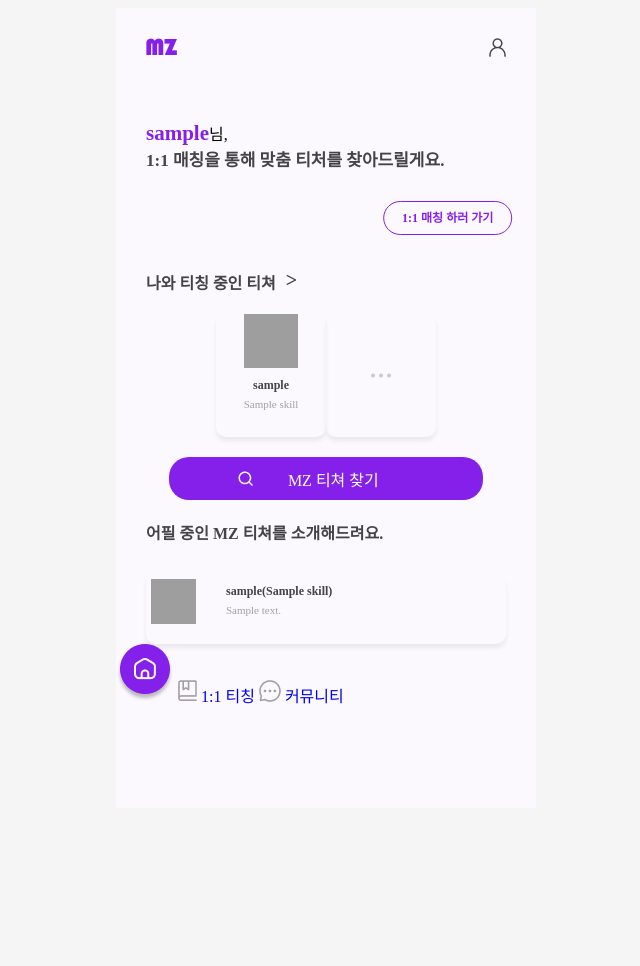
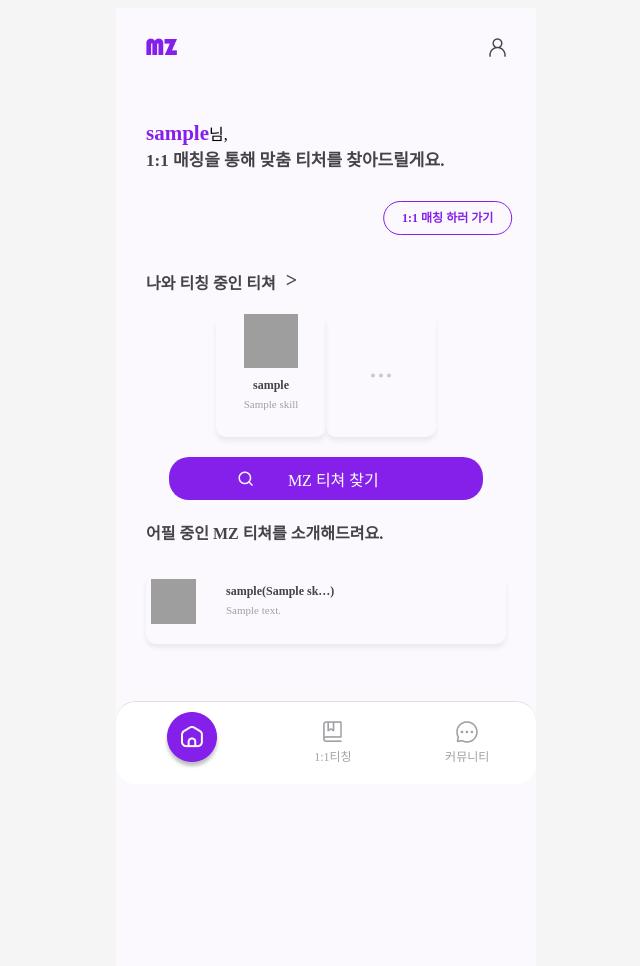
Before and after one commit to mminjukim/2024-Herethon-6, a Django app: page /main/ in a window 1280 px wide. Shown: the top 966 px of the page, without its empty margins (314-954 px from the left). Before the commit the page ends 704 px from the top, so only its background shows below. Run offline with Django 4.2, Linux system fonts and the light colour scheme; a user stored in the database is signed in; tables that the repository leaves empty hold one stand-in row (values such as "Sample post"); grey boxes are pictures that could not be loaded.

Commit message:
러너, 티쳐 메인페이지 완료

```diff
--- a/mzSkill/main/templates/learner_main.html
+++ b/mzSkill/main/templates/learner_main.html
@@ -95,7 +95,7 @@
                 {% endif %}
                 <div class="introducebox">
                   <div class="teacherAname">
-                    {{ teacher.nickname }}({% for skill in teacher.skills.all %}{{ skill }}{% if not forloop.last %}/{% endif %}{% endfor %})
+                    {{ teacher.nickname }}({% for skill in teacher.skills.all %}{{ skill|truncatechars:10 }}{% if not forloop.last %}/{% endif %}{% endfor %})
                   </div>
                   <div class="teacherIntroduce">
                     {{ teacher.bio }}
@@ -106,40 +106,27 @@
             {% endfor %}
           </div>
         </div>
-        <!-- <nav>
+        <nav>
           <ul class="navContainer">
-            <li class="navHome">
+            <li class="nav-item">
               <a href="{% url 'main:main' %}"
                 ><img src="{% static 'images/mainRunner/Group 214.png' %}"
               /></a>
             </li>
-            <li class="navTeaching">
+            <li class="nav-item">
               <a href="{% url 'chat:room'%}"
                 ><img src="{% static 'images/mainRunner/🦆 icon _bookmark book_.png' %}"
               /></a>
               <a href="{% url 'chat:room'%}">1:1티칭</a>
             </li>
-            <li class="navCommunity">
+            <li class="nav-item">
               <a href="{% url 'community:community' 0 1 %}"
                 ><img src="{% static 'images/mainRunner/🦆 icon _chat bubble_.png' %}"
               /></a>
               <a href="{% url 'community:community' 0 1 %}">커뮤니티</a>
             </li>
           </ul>
-        </nav> -->
-        <nav class="bottom-nav">
-          <a href="{% url 'main:main' %}" class="nav-item">
-              <img src="{% static 'images/mainRunner/Group 214.png' %}" alt="Community Icon">
-          </a>
-          <a href="{% url 'chat:room'%}" class="nav-item">
-              <img src="{% static 'images/community/teaching.png' %}" alt="Community Icon">
-              <span>1:1 티칭</span>
-          </a>
-          <a href="{% url 'community:community' 0 1 %}" class="nav-item1">
-              <img src="{% static 'images/mainRunner/🦆 icon _chat bubble_.png' %}" alt="Community Icon">
-              <span>커뮤니티</span>
-          </a>
-      </nav>
+        </nav>
       </div>
     </div>
   </body>
--- a/mzSkill/matching/templates/match_teacher_list.html
+++ b/mzSkill/matching/templates/match_teacher_list.html
@@ -27,7 +27,7 @@
                 {% endif %}
                 <h3>{{ got_teachers.0.nickname }}</h3>
                 <p class="card-subtitle">
-                    {% for skill in got_teachers.0.skills.all %}{{ skill }}{% if not forloop.last %}/{% endif %}{% endfor %}
+                    {% for skill in got_teachers.0.skills.all %}{{ skill|truncatechars:10 }}{% if not forloop.last %}/{% endif %}{% endfor %}
                 </p>
                 <p class="card-details">{{ got_teachers.0.bio }}</p>
                 <div class="card-buttons">
@@ -55,7 +55,7 @@
                 {% endif %}
                 <h3>{{ got_teachers.1.nickname }}</h3>
                 <p class="card-subtitle">
-                    {% for skill in got_teachers.1.skills.all %}{{ skill }}{% if not forloop.last %}/{% endif %}{% endfor %}
+                    {% for skill in got_teachers.1.skills.all %}{{ skill|truncatechars:10 }}{% if not forloop.last %}/{% endif %}{% endfor %}
                 </p>
                 <p class="card-details">{{ got_teachers.1.bio }}</p>
                 <div class="card-buttons">
@@ -84,7 +84,7 @@
                 {% endif %}
                 <h3>{{ got_teachers.2.nickname }}</h3>
                 <p class="card-subtitle">
-                    {% for skill in got_teachers.2.skills.all %}{{ skill }}{% if not forloop.last %}/{% endif %}{% endfor %}
+                    {% for skill in got_teachers.2.skills.all %}{{ skill|truncatechars:10 }}{% if not forloop.last %}/{% endif %}{% endfor %}
                 </p>
                 <p class="card-details">{{ got_teachers.2.bio }}</p>
                 <div class="card-buttons">
--- a/mzSkill/static/css/mainRunner.css
+++ b/mzSkill/static/css/mainRunner.css
@@ -1,5 +1,8 @@
 html {
   background-color: whitesmoke;
+}
+body {
+  font-family: "pretendard";
 }
 .backgroundContainer {
   max-width: 420px;
@@ -8,6 +11,7 @@ html {
   background-color: #fbf8fe;
   display: flex;
   flex-wrap: wrap;
+  padding-bottom: 800px;
 }
 .mainContainer {
   width: 100%;
@@ -110,6 +114,7 @@ html {
   grid-template-columns: 2fr 7fr;
   border-radius: 10px;
   margin-top: 30px;
+  position: relative;
 }
 .teacherIntroduce {
   grid-column: 2/4;
@@ -142,33 +147,35 @@ html {
   margin-top: 5px;
 }
 .navContainer {
+  margin-top: 100px;
   display: flex;
-  justify-content: space-between;
-  background-color: white;
-  border-radius: 20px 20px 0 0;
-  height: 91px;
-  list-style-type: none;
-  padding-right: 40px;
+  justify-content: space-around;
+  align-items: center;
+  padding: 10px 0;
+  background-color: #fff;
+  border-top: 1px solid #e0e0e0;
+  border-radius: 20px;
+  width: 100%;
+  max-width: 420px;
+  position: fixed;
+  bottom: 0;
 }
-.navHome,
-.navTeaching,
-.navCommunity {
-  cursor: pointer;
+.nav-item {
   display: flex;
   flex-direction: column;
   align-items: center;
-  justify-content: center;
+  color: #a39fa6;
+  text-decoration: none;
+  font-size: 12px;
+  text-align: center;
 }
-.navHome a,
-.navTeaching a,
-.navCommunity a {
+.nav-item a {
   text-decoration: none;
   color: #a39fa6;
 }
 a {
   text-decoration: none;
 }
-
 .teacher1 img {
   width: 54px;
   height: 54px;
@@ -178,3 +185,10 @@ a {
   height: 45px;
   margin-top: 5px;
 }
+.nav-item.active img {
+  filter: grayscale(0%);
+}
+
+.nav-item.active {
+  color: #8520ea;
+}
```
Also changed, not shown: mzSkill/main/templates/teacher_main.html (+4 -4 lines), mzSkill/static/css/mainTeacher.css (+29 -14 lines).
